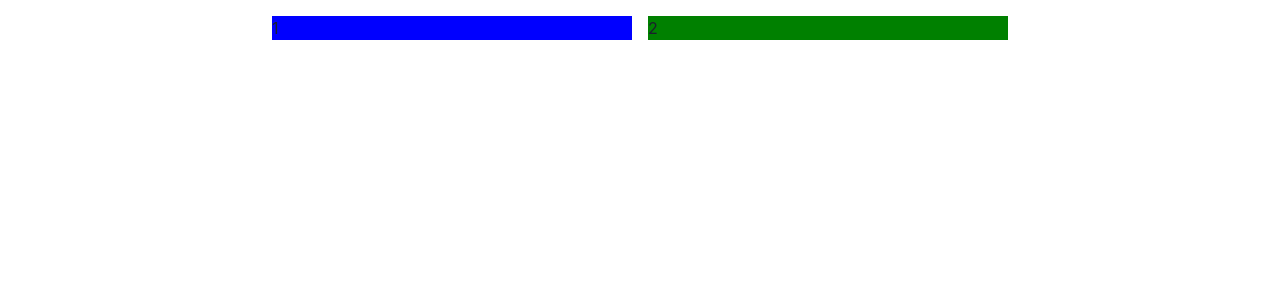
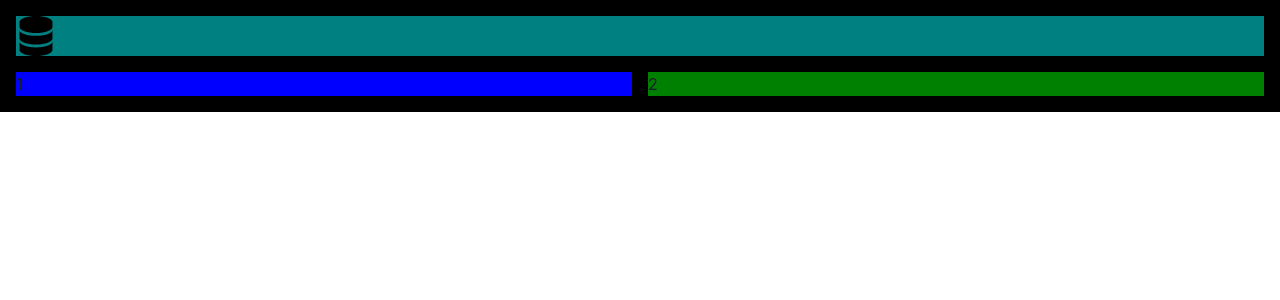
Before and after one commit to danielsteman/xlsx-append-only, a Next.js app: page / in a window 1280 px wide. Shown: the top 300 px of the page. Built offline with nearby package versions, Linux system fonts and the light colour scheme.

Commit message:
add logo

```diff
--- /dev/null
+++ b/src/app/components/logo.tsx
@@ -0,0 +1,35 @@
+import * as React from "react";
+const Logo = (
+  props: React.JSX.IntrinsicAttributes & React.SVGProps<SVGSVGElement>
+) => (
+  <svg
+    fill="#000000"
+    id="Capa_1"
+    xmlns="http://www.w3.org/2000/svg"
+    xmlnsXlink="http://www.w3.org/1999/xlink"
+    width="40px"
+    height="40px"
+    viewBox="0 0 95.103 95.103"
+    xmlSpace="preserve"
+    {...props}
+  >
+    <g>
+      <g id="Layer_1_14_">
+        <g>
+          <g>
+            <g>
+              <path d="M47.561,0C25.928,0,8.39,6.393,8.39,14.283v11.72c0,7.891,17.538,14.282,39.171,14.282 c21.632,0,39.17-6.392,39.17-14.282v-11.72C86.731,6.393,69.193,0,47.561,0z" />
+            </g>
+          </g>
+          <g>
+            <g>
+              <path d="M47.561,47.115c-20.654,0-37.682-5.832-39.171-13.227c-0.071,0.353,0,19.355,0,19.355 c0,7.892,17.538,14.283,39.171,14.283c21.632,0,39.17-6.393,39.17-14.283c0,0,0.044-19.003-0.026-19.355 C85.214,41.284,68.214,47.115,47.561,47.115z" />
+            </g>
+          </g>
+          <path d="M86.694,61.464c-1.488,7.391-18.479,13.226-39.133,13.226S9.875,68.854,8.386,61.464L8.39,80.82 c0,7.891,17.538,14.282,39.171,14.282c21.632,0,39.17-6.393,39.17-14.282L86.694,61.464z" />
+        </g>
+      </g>
+    </g>
+  </svg>
+);
+export default Logo;
--- a/src/app/page.tsx
+++ b/src/app/page.tsx
@@ -1,8 +1,26 @@
-import { Grid, GridItem } from "@chakra-ui/react";
+"use client";
+
+import { Flex, Grid, GridItem, useTheme } from "@chakra-ui/react";
+import Logo from "./components/logo";
 
 export default function Home() {
+  const theme = useTheme();
+  const maxWidth = theme.breakpoints.xl;
   return (
-    <Grid templateColumns="repeat(2, 1fr)" gap={4} p={4} mx="auto" maxW="48em">
+    <Grid
+      bgColor="black"
+      height="100%"
+      templateColumns={{ base: "1fr", md: "repeat(2, 1fr)" }}
+      gap={4}
+      p={4}
+      mx="auto"
+      maxWidth={maxWidth}
+    >
+      <GridItem colSpan={{ base: 1, md: 2 }} bgColor="teal">
+        <Flex flexDir="row" gap={2}>
+          <Logo />
+        </Flex>
+      </GridItem>
       <GridItem bgColor="blue">1</GridItem>
       <GridItem bgColor="green">2</GridItem>
     </Grid>
```
Also changed, not shown: src/app/images/database-logo.svg (added), 1 other file (tests, documents, lock files or other folders).
